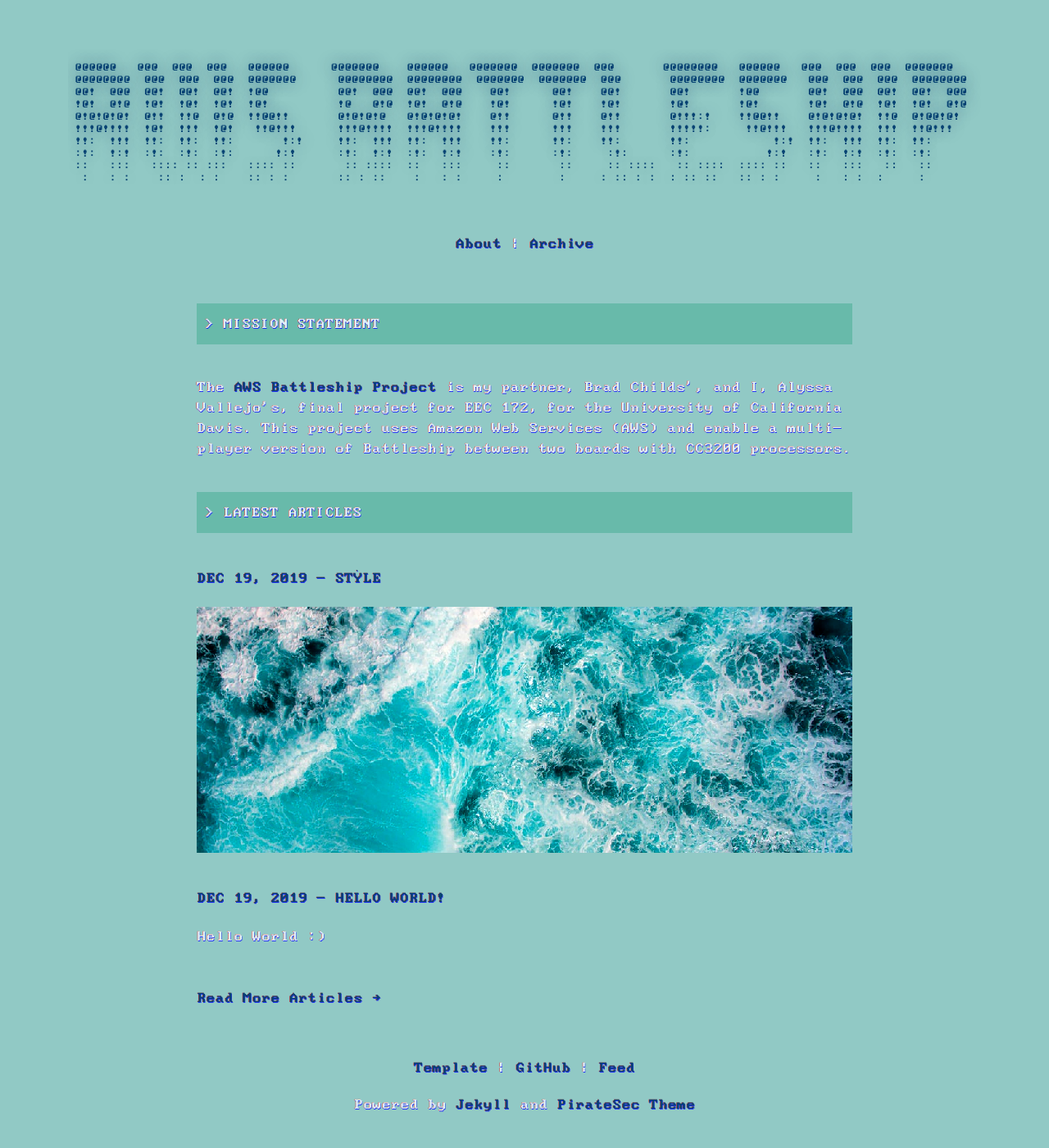
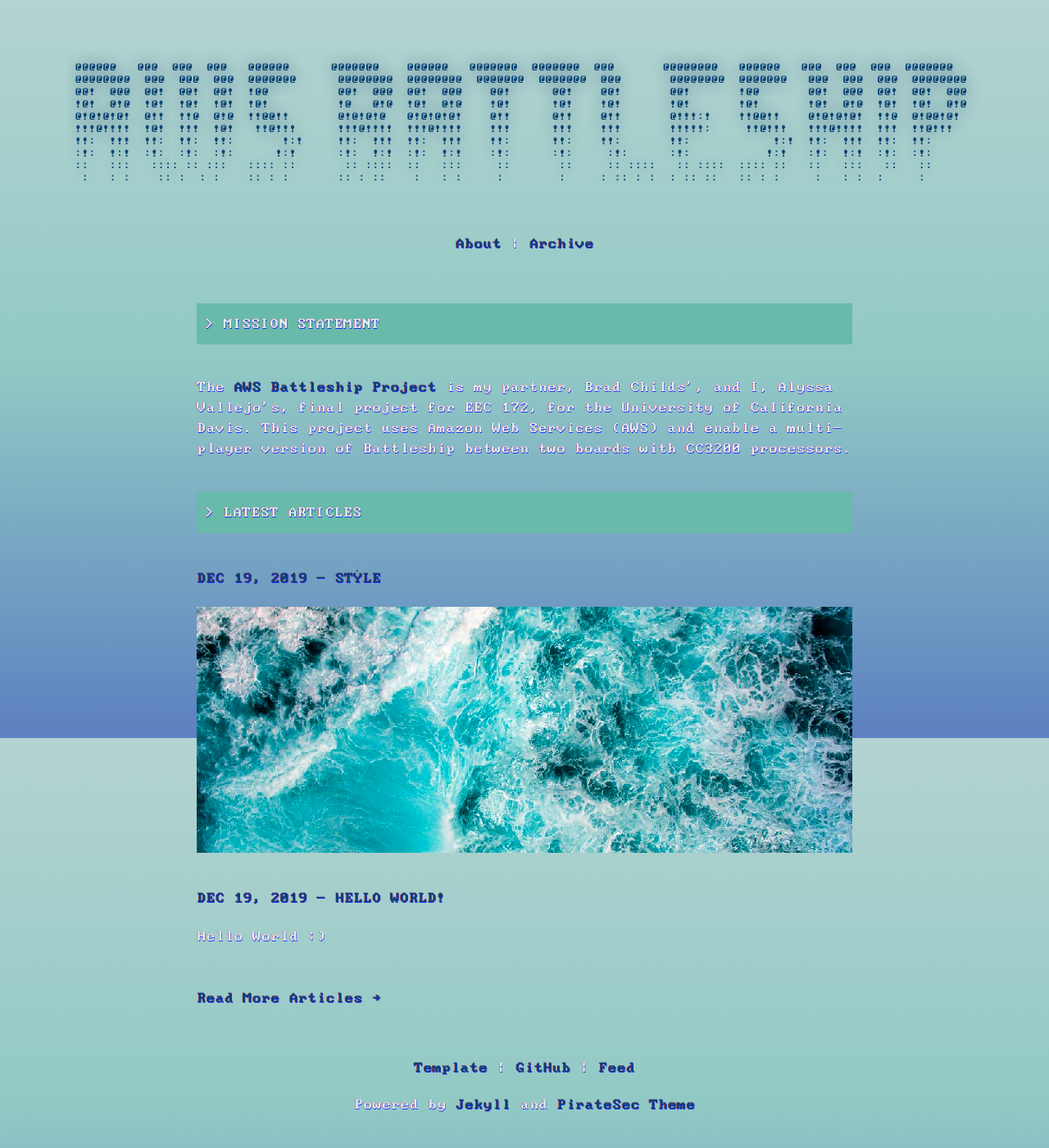
Before and after one commit to AV-CompSci-Mage/aws-battleship, a Jekyll site: the page built from index.html, in a window 1280 px wide. Shown: the whole page at 82% size. Built offline with Jekyll 4.4.1, drawn with Linux system fonts in a browser that asks for light colours.

Commit message:
more gradient stuff>

```diff
--- a/_sass/main.scss
+++ b/_sass/main.scss
@@ -144,6 +144,8 @@ body {
     0.50px 0.50px 0.01rem var(--blue-shift),
     -0.50px -0.50px 0.01rem var(--red-shift);
   background: var(--background-color);
+  background-image: linear-gradient( rgb(180, 211, 209), rgb(145, 201, 197), rgb(92, 128, 192)), ;
+  background-size: 400%;
   overscroll-behavior: none;
 }
 
```
